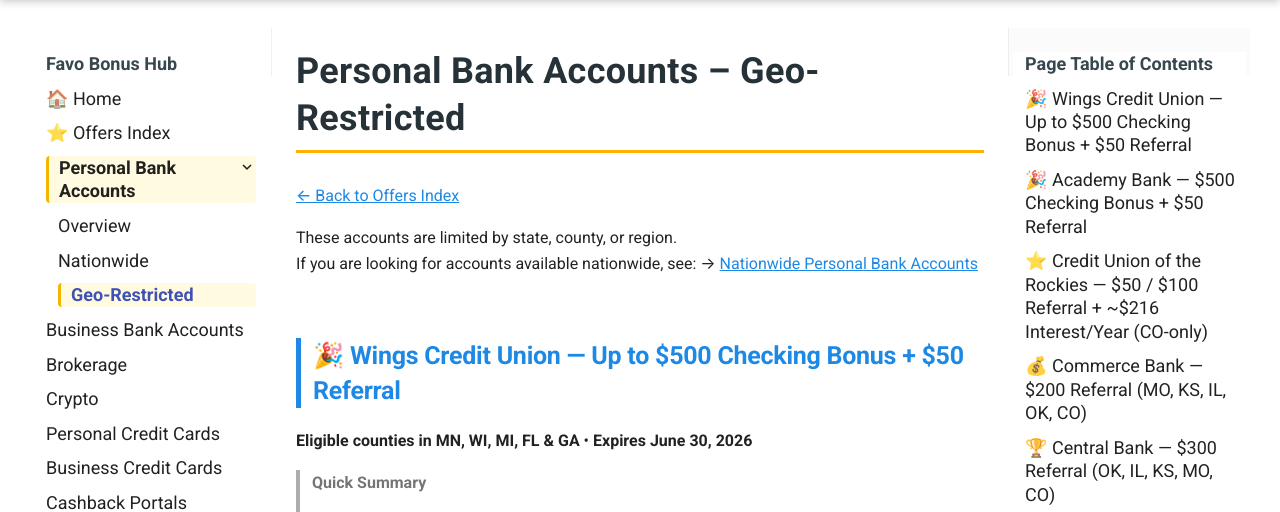
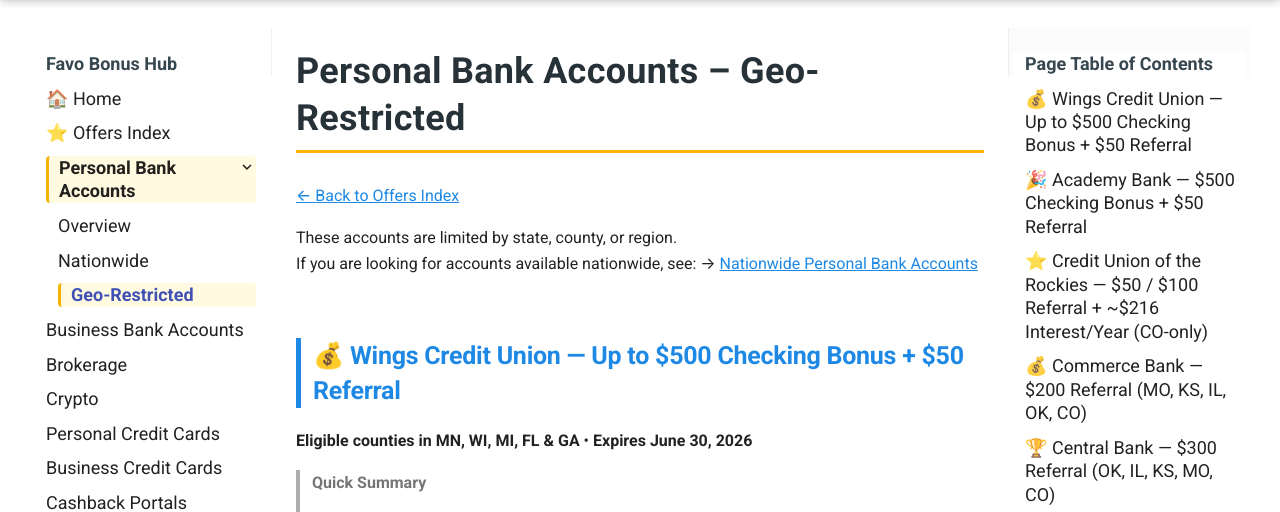
Before and after one commit to whispersofzephyr/favolinkhub-site, an MkDocs documentation site: the page built from docs/personal-bank-geo.md, in a window 1280 px wide and 900 px high. Shown: the part 152-664 px from the top of the window. Built offline with MkDocs 1.6.1 and Material for MkDocs 9.7.7, drawn with Linux system fonts in a browser that asks for light colours.

```diff
--- a/docs/personal-bank-geo.md
+++ b/docs/personal-bank-geo.md
@@ -7,7 +7,7 @@ If you are looking for accounts available nationwide, see:
 → [Nationwide Personal Bank Accounts](../personal-bank-nationwide/)
 
 <a id="wings"></a>
-## 🎉 Wings Credit Union — Up to $500 Checking Bonus + $50 Referral
+## 💰 Wings Credit Union — Up to $500 Checking Bonus + $50 Referral
 
 **Eligible counties in MN, WI, MI, FL & GA** • **Expires June 30, 2026**
 
```
